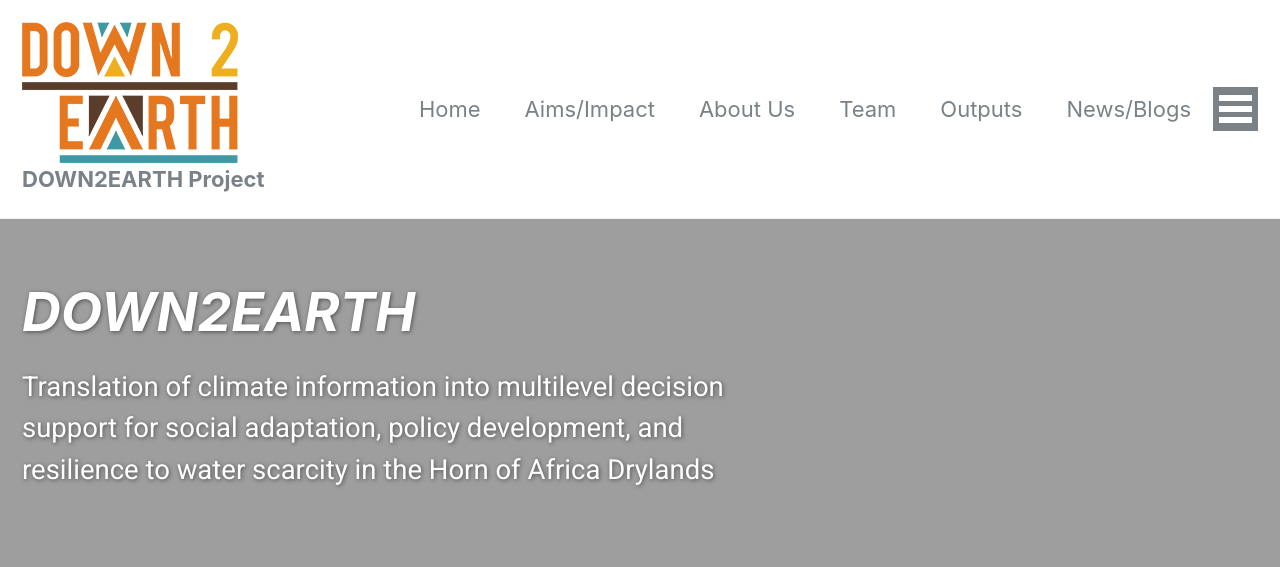
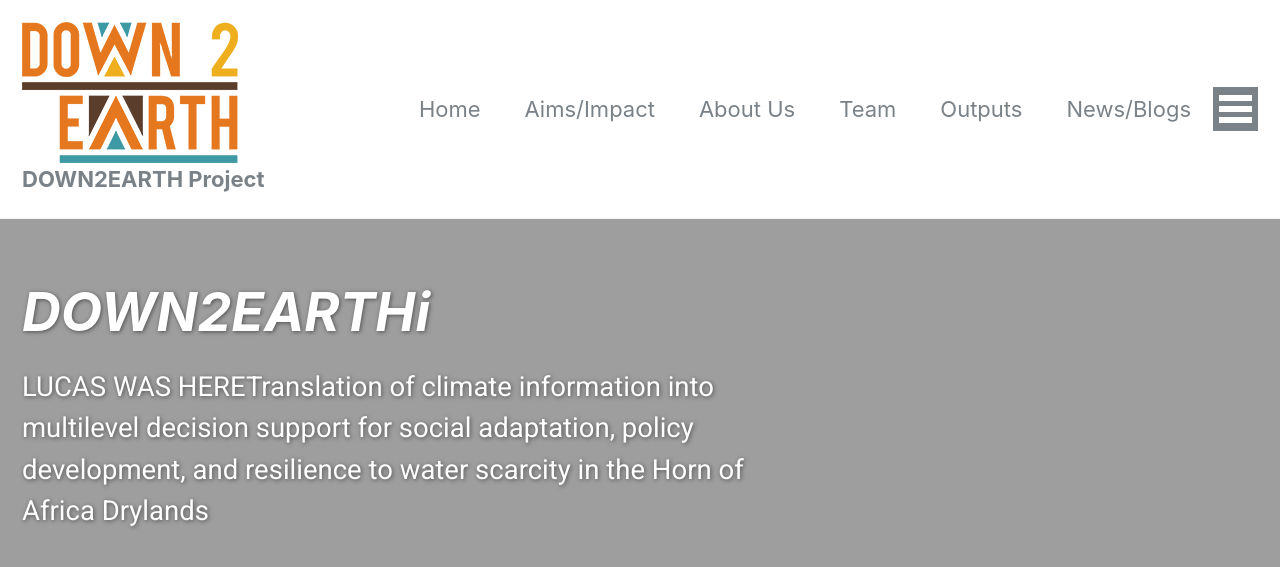
Before and after one commit to lucaswwalker/down2earthtest, a Jekyll site: the page built from _pages/home.md, in a window 1280 px wide and 900 px high, cut to the strip 0-631 px from the top of the window. Shown: the top 567 px of the strip. Built offline with Jekyll 4.4.1, drawn with Linux system fonts in a browser that asks for light colours; nearby versions of some CDN libraries; comment, search, counter and statistics services are not loaded.

```diff
--- a/_pages/home.md
+++ b/_pages/home.md
@@ -1,6 +1,6 @@
 ---
 layout: splash
-title: "_DOWN2EARTH_"
+title: "_DOWN2EARTHi_"
 permalink: /
 author_profile: false
 header:
@@ -12,7 +12,7 @@
       url: "mailto:down2earth@cardiff.ac.uk?subject=DOWN2EARTH query"
     - label: "Latest news/blogs from DOWN2EARTH"
       url: "/recent/"
-excerpt: 'Translation of climate information into multilevel decision support for social adaptation, policy development, and resilience to water scarcity in the Horn of Africa Drylands<br /> <small><br /><br /><br /><br /><a href="https://ec.europa.eu/programmes/horizon2020/en">
+excerpt: 'LUCAS WAS HERETranslation of climate information into multilevel decision support for social adaptation, policy development, and resilience to water scarcity in the Horn of Africa Drylands<br /> <small><br /><br /><br /><br /><a href="https://ec.europa.eu/programmes/horizon2020/en">
         <img src="/assets/images/H2020-EU-KOM.png" width="180" height="120">
     </a><br /><a href="https://cordis.europa.eu/project/id/869550">**An EU Horizon 2020 Project funded under grant agreement No 869550**</a><br /><br />A [consortium of 14 institutional partners](/about_us/) from 8 countries <br /> Coordinated by <a href="https://www.cardiff.ac.uk">**Cardiff University**</a><br /><br />'
 
```
